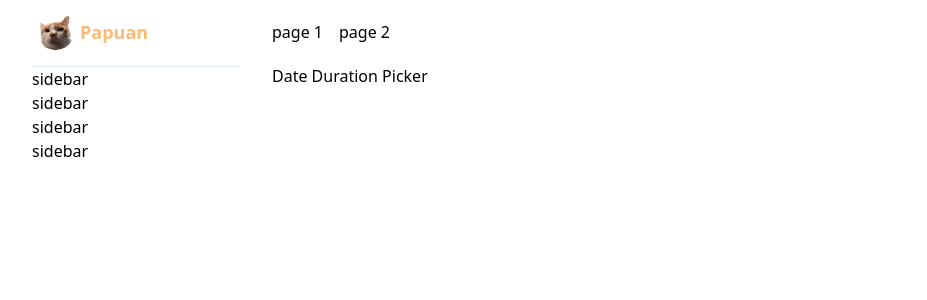
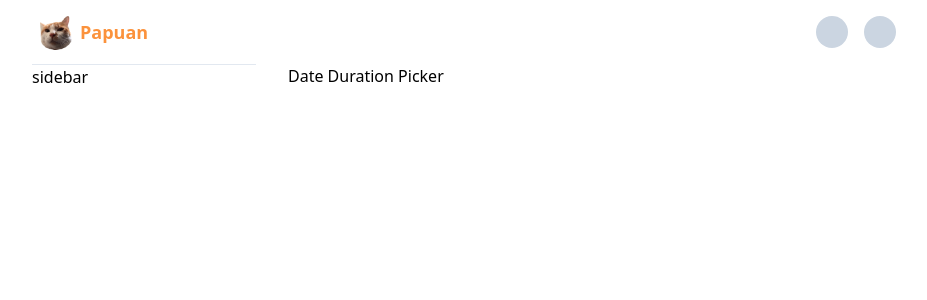
Before and after one commit to 11best/react-complex-search, a React (Vite) app: page /date-picker in a window 1280 px wide. Shown: the top 300 px of the page, without its empty margins (176-1103 px from the left). Built offline with nearby package versions, Linux system fonts and the light colour scheme.

Commit message:
adjust layout using grid

```diff
--- a/src/Layout.tsx
+++ b/src/Layout.tsx
@@ -4,9 +4,9 @@ import Sidebar from "./components/Sidebar";
 
 const Layout = ({ children }: { children: React.ReactNode }) => {
   return (
-    <div className="max-w-4xl mx-auto flex">
+    <div className="max-w-4xl mx-auto grid grid-cols-7">
       <Sidebar></Sidebar>
-      <div className="px-4">
+      <div className="px-4 col-span-5">
         <Header></Header>
         <main>{children}</main>
       </div>
--- a/src/components/Header/index.tsx
+++ b/src/components/Header/index.tsx
@@ -1,64 +1,26 @@
 import clsx from "clsx";
 import { useState } from "react";
-
-type HeaderItem = {
-  name: string;
-  url: string;
-};
-
-const headerItems: HeaderItem[] = [
-  {
-    name: "page 1",
-    url: "",
-  },
-  {
-    name: "page 2",
-    url: "",
-  },
-];
 
 const Header = () => {
   const [expanded, setExpanded] = useState(false);
 
   return (
-    <header className="h-16 flex items-center">
-      <div>
-        {headerItems.map((item) => (
-          <a
-            key={item.name}
-            href={item.url}
-            className={clsx("hover:text-amber-400 mr-4 duration-500")}
-          >
-            {item.name}
-          </a>
-        ))}
-      </div>
-
-      {/* hamburger button when mobile */}
-      <div className="sm:hidden absolute right-0">
-        <button
-          onClick={() => setExpanded(!expanded)}
-          className="bg-amber-200 p-2 m-1 hover:bg-amber-300 rounded"
-        >
-          ham
-        </button>
+    <header className="h-16 flex items-center justify-end">
+      <div className="flex gap-4">
         <div
+          title="nothing here just mockup"
           className={clsx(
-            expanded ? "absolute right-0 bg-amber-200 w-64" : "hidden"
+            "w-8 h-8 bg-slate-300 hover:bg-orange-400 rounded-full",
+            "cursor-pointer duration-300"
           )}
-        >
-          <div className="flex flex-col">
-            {headerItems.map((item) => (
-              <a
-                key={item.name}
-                href={item.url}
-                className="font-semibold hover:text-amber-500 my-2 ml-8 w-fit"
-              >
-                {item.name}
-              </a>
-            ))}
-          </div>
-        </div>
+        ></div>
+        <div
+          title="nothing here just mockup"
+          className={clsx(
+            "w-8 h-8 bg-slate-300 hover:bg-orange-400 rounded-full",
+            "cursor-pointer duration-300"
+          )}
+        ></div>
       </div>
     </header>
   );
--- a/src/components/Sidebar/index.tsx
+++ b/src/components/Sidebar/index.tsx
@@ -3,21 +3,18 @@ import logo from "../../assets/logo/papuan_logo.png";
 
 const Sidebar = () => {
   return (
-    <div className="w-60 px-4">
-      <div className="border-b border-slate-200">
-        <a href="/" className="flex w-fit">
-          <img src={logo} alt="papuan_logo" className="w-8 h-fit mx-2 my-4" />
-          <p className="text-orange-300 font-bold text-lg h-16 flex items-center">
+    <aside id="sidebar" className="px-4 col-span-2">
+      <div className="border-b border-slate-200 py-4">
+        <a href="/" className="flex w-fit h-8">
+          <img src={logo} alt="papuan_logo" className="w-8 h-fit mx-2" />
+          <p className="text-orange-400 font-bold text-lg flex items-center">
             Papuan
           </p>
         </a>
       </div>
 
-      <div>sidebar</div>
-      <div>sidebar</div>
-      <div>sidebar</div>
-      <div>sidebar</div>
-    </div>
+      <section>sidebar</section>
+    </aside>
   );
 };
 
```
